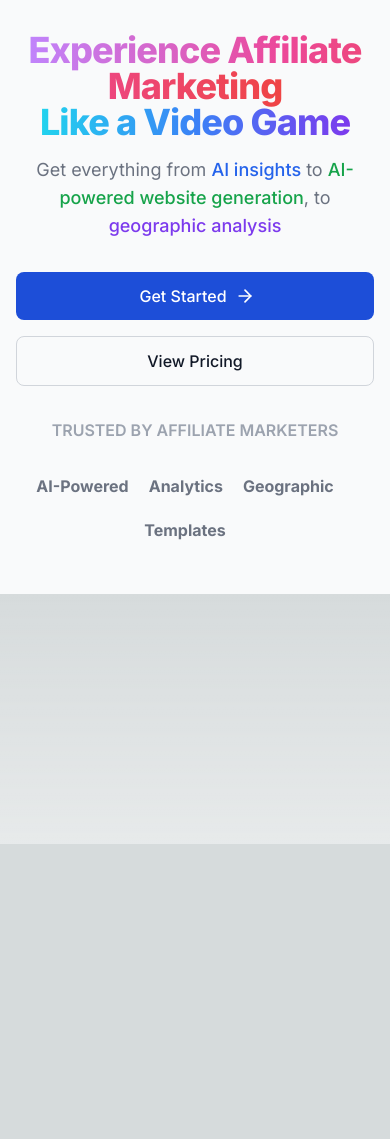
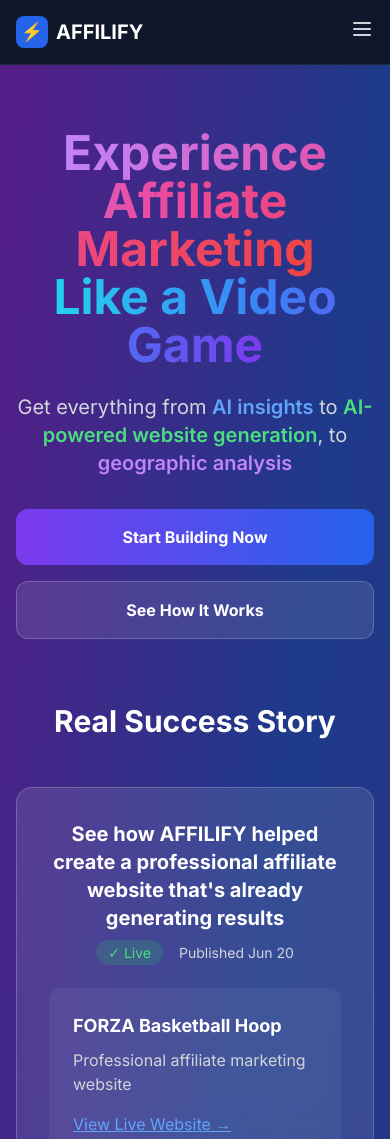
Before and after one commit to JVL-afk/M.A, a Next.js app: page / in a window 390 px wide. Shown: the top 1139 px of the page. Before the commit the page ends 844 px from the top, so only its background shows below. Built offline with nearby package versions, Linux system fonts and the light colour scheme.

Commit message:
Update page.tsx

```diff
--- a/src/app/page.tsx
+++ b/src/app/page.tsx
@@ -1,14 +1,66 @@
-'use client'
+import Link from 'next/link'
 
-import React from 'react'
-import Link from 'next/link'
-import { ArrowRight } from 'lucide-react'
+// RESTORED AFFILIFY HOMEPAGE - Original Design with New Navbar & Text
+// This restores the beautiful original homepage design while keeping the improved navbar and new text
 
-const HeroSection = () => {
+export default function HomePage() {
   return (
-    <section className="bg-gray-50 dark:bg-gray-900">
-      <div className="py-8 px-4 mx-auto max-w-screen-xl text-center lg:py-16 lg:px-12">
-        <h1 className="mb-4 text-4xl font-extrabold tracking-tight leading-none md:text-5xl lg:text-6xl">
+    <div className="min-h-screen bg-gradient-to-br from-purple-900 via-blue-900 to-indigo-900">
+      {/* Navbar - Updated with new design and About Me link */}
+      <nav className="bg-slate-900 border-b border-slate-800">
+        <div className="max-w-7xl mx-auto px-4 sm:px-6 lg:px-8">
+          <div className="flex justify-between items-center h-16">
+            {/* Logo */}
+            <div className="flex items-center">
+              <Link href="/" className="flex items-center space-x-2">
+                <div className="w-8 h-8 bg-blue-600 rounded-lg flex items-center justify-center">
+                  <span className="text-white font-bold text-lg">⚡</span>
+                </div>
+                <span className="text-white text-xl font-bold">AFFILIFY</span>
+              </Link>
+            </div>
+
+            {/* Desktop Navigation */}
+            <div className="hidden md:block">
+              <div className="ml-10 flex items-baseline space-x-4">
+                <Link href="/" className="text-white hover:text-gray-300 px-3 py-2 rounded-md text-sm font-medium">
+                  Home
+                </Link>
+                <Link href="/pricing" className="text-gray-300 hover:text-white px-3 py-2 rounded-md text-sm font-medium">
+                  Pricing
+                </Link>
+                <Link href="/docs" className="text-gray-300 hover:text-white px-3 py-2 rounded-md text-sm font-medium">
+                  Documentation
+                </Link>
+                <Link href="/about-me" className="text-gray-300 hover:text-white px-3 py-2 rounded-md text-sm font-medium">
+                  About Me
+                </Link>
+                <Link href="/login" className="text-gray-300 hover:text-white px-3 py-2 rounded-md text-sm font-medium">
+                  Login
+                </Link>
+                <Link href="/signup" className="bg-blue-600 hover:bg-blue-700 text-white px-4 py-2 rounded-md text-sm font-medium">
+                  Get Started
+                </Link>
+              </div>
+            </div>
+
+            {/* Mobile menu button */}
+            <div className="md:hidden">
+              <button className="text-gray-300 hover:text-white">
+                <svg className="h-6 w-6" fill="none" viewBox="0 0 24 24" stroke="currentColor">
+                  <path strokeLinecap="round" strokeLinejoin="round" strokeWidth={2} d="M4 6h16M4 12h16M4 18h16" />
+                </svg>
+              </button>
+            </div>
+          </div>
+        </div>
+      </nav>
+
+      {/* Hero Section - Original Design with New Text */}
+      <div className="container mx-auto px-4 py-16">
+        <div className="text-center mb-16">
+          {/* Main Headline - Gaming-inspired but not overwhelming */}
+          <h1 className="text-5xl md:text-6xl font-bold mb-6">
             <span className="bg-gradient-to-r from-purple-400 via-pink-500 to-red-500 bg-clip-text text-transparent">
               Experience Affiliate Marketing
             </span>
@@ -18,49 +70,110 @@ const HeroSection = () => {
             </span>
           </h1>
 
-        <p className="mb-8 text-lg font-normal text-gray-500 lg:text-xl sm:px-16 xl:px-48 dark:text-gray-400">
+          {/* Secondary Text - Professional with highlighted keywords */}
+          <p className="text-xl text-gray-300 max-w-3xl mx-auto mb-8">
             Get everything from{' '}
-          <span className="text-blue-600 font-medium">AI insights</span> to{' '}
-          <span className="text-green-600 font-medium">AI-powered website generation</span>, to{' '}
-          <span className="text-purple-600 font-medium">geographic analysis</span>
+            <span className="text-blue-400 font-semibold">AI insights</span> to{' '}
+            <span className="text-green-400 font-semibold">AI-powered website generation</span>, to{' '}
+            <span className="text-purple-400 font-semibold">geographic analysis</span>
           </p>
 
-        <div className="flex flex-col mb-8 lg:mb-16 space-y-4 sm:flex-row sm:justify-center sm:space-y-0 sm:space-x-4">
-          <Link
-            href="/register"
-            className="inline-flex justify-center items-center py-3 px-5 text-base font-medium text-center text-white rounded-lg bg-primary-700 hover:bg-primary-800 focus:ring-4 focus:ring-primary-300 dark:focus:ring-primary-900 bg-blue-600 hover:bg-blue-700"
-          >
-            Get Started
-            <ArrowRight className="ml-2 -mr-1 w-5 h-5" />
+          {/* CTA Buttons - Original Style */}
+          <div className="flex flex-col sm:flex-row gap-4 justify-center">
+            <Link href="/signup" className="bg-gradient-to-r from-purple-600 to-blue-600 hover:from-purple-700 hover:to-blue-700 text-white font-bold py-4 px-8 rounded-xl transition-all duration-200 transform hover:scale-105">
+              Start Building Now
             </Link>
-          <Link
-            href="/pricing"
-            className="inline-flex justify-center items-center py-3 px-5 text-base font-medium text-center text-gray-900 rounded-lg border border-gray-300 hover:bg-gray-100 focus:ring-4 focus:ring-gray-100 dark:text-white dark:border-gray-700 dark:hover:bg-gray-700 dark:focus:ring-gray-800"
-          >
-            View Pricing
+            <Link href="/pricing" className="bg-white/10 backdrop-blur-lg hover:bg-white/20 text-white font-bold py-4 px-8 rounded-xl border border-white/20 transition-all duration-200">
+              See How It Works
+            </Link>
+          </div>
+        </div>
+
+        {/* Real Success Story Section - Original Design */}
+        <div className="mb-20">
+          <h2 className="text-3xl font-bold text-white text-center mb-12">Real Success Story</h2>
+          <div className="max-w-4xl mx-auto">
+            <div className="bg-white/10 backdrop-blur-lg rounded-2xl p-8 border border-white/20">
+              <div className="text-center mb-6">
+                <h3 className="text-xl font-bold text-white mb-2">
+                  See how AFFILIFY helped create a professional affiliate website that's already generating results
+                </h3>
+                <div className="text-gray-300 mb-4">
+                  <span className="bg-green-500/20 text-green-400 px-3 py-1 rounded-full text-sm">✓ Live</span>
+                  <span className="ml-4 text-sm">Published Jun 20</span>
+                </div>
+              </div>
+
+              <div className="bg-white/5 rounded-xl p-6 mb-6">
+                <h4 className="text-lg font-bold text-white mb-2">FORZA Basketball Hoop</h4>
+                <p className="text-gray-300 mb-4">Professional affiliate marketing website</p>
+                <Link href="https://general-1750440900583-bdls9w.affilify.eu/" className="text-blue-400 hover:text-blue-300 underline">
+                  View Live Website →
                 </Link>
               </div>
 
-        <div className="px-4 mx-auto text-center md:max-w-screen-md lg:max-w-screen-lg lg:px-36">
-          <span className="font-semibold text-gray-400 uppercase">TRUSTED BY AFFILIATE MARKETERS</span>
-          <div className="flex flex-wrap justify-center items-center mt-8 text-gray-500 sm:justify-between">
-            <div className="mr-5 mb-5 lg:mb-0 hover:text-gray-800 dark:hover:text-gray-400">
-              <span className="font-bold">AI-Powered</span>
-            </div>
-            <div className="mr-5 mb-5 lg:mb-0 hover:text-gray-800 dark:hover:text-gray-400">
-              <span className="font-bold">Analytics</span>
-            </div>
-            <div className="mr-5 mb-5 lg:mb-0 hover:text-gray-800 dark:hover:text-gray-400">
-              <span className="font-bold">Geographic</span>
-            </div>
-            <div className="mr-5 mb-5 lg:mb-0 hover:text-gray-800 dark:hover:text-gray-400">
-              <span className="font-bold">Templates</span>
+              <p className="text-gray-300 text-center">
+                This professional affiliate website was created using AFFILIFY's AI-powered platform.
+                From product analysis to content generation, everything was automated to create a high-converting landing page.
+              </p>
             </div>
           </div>
         </div>
+
+        {/* Features Section - Original Design */}
+        <div className="mb-20">
+          <h2 className="text-3xl font-bold text-white text-center mb-12">Everything You Need to Succeed</h2>
+          <p className="text-xl text-gray-300 text-center mb-12 max-w-2xl mx-auto">
+            From AI-powered content generation to professional deployment, AFFILIFY provides all the tools you need
+          </p>
+
+          <div className="grid md:grid-cols-3 gap-8">
+            {/* AI-Powered Generation */}
+            <div className="bg-white/10 backdrop-blur-lg rounded-2xl p-8 border border-white/20 text-center">
+              <div className="w-16 h-16 bg-purple-600 rounded-full flex items-center justify-center mx-auto mb-6">
+                <span className="text-2xl">🤖</span>
               </div>
-    </section>
+              <h3 className="text-xl font-bold text-white mb-4">AI-Powered Generation</h3>
+              <p className="text-gray-300">
+                Advanced AI analyzes your product and creates compelling, conversion-optimized content automatically.
+              </p>
+            </div>
+
+            {/* Performance Analytics */}
+            <div className="bg-white/10 backdrop-blur-lg rounded-2xl p-8 border border-white/20 text-center">
+              <div className="w-16 h-16 bg-blue-600 rounded-full flex items-center justify-center mx-auto mb-6">
+                <span className="text-2xl">📊</span>
+              </div>
+              <h3 className="text-xl font-bold text-white mb-4">Performance Analytics</h3>
+              <p className="text-gray-300">
+                Track your website's performance with detailed analytics and optimization recommendations.
+              </p>
+            </div>
+
+            {/* One-Click Deployment */}
+            <div className="bg-white/10 backdrop-blur-lg rounded-2xl p-8 border border-white/20 text-center">
+              <div className="w-16 h-16 bg-green-600 rounded-full flex items-center justify-center mx-auto mb-6">
+                <span className="text-2xl">🚀</span>
+              </div>
+              <h3 className="text-xl font-bold text-white mb-4">One-Click Deployment</h3>
+              <p className="text-gray-300">
+                Deploy your affiliate website instantly with our integrated hosting and domain management.
+              </p>
+            </div>
+          </div>
+        </div>
+
+        {/* Final CTA Section - Original Design */}
+        <div className="text-center">
+          <h2 className="text-3xl font-bold text-white mb-6">Ready to Start Your Affiliate Journey?</h2>
+          <p className="text-xl text-gray-300 mb-8 max-w-2xl mx-auto">
+            Join Andrew and thousands of others who are building successful affiliate businesses with AFFILIFY.
+          </p>
+          <Link href="/signup" className="bg-gradient-to-r from-purple-600 to-blue-600 hover:from-purple-700 hover:to-blue-700 text-white font-bold py-4 px-8 rounded-xl transition-all duration-200 transform hover:scale-105">
+            Get Started Today
+          </Link>
+        </div>
+      </div>
+    </div>
   )
 }
-
-export default HeroSection
```
Lines whose indentation alone changed are shown as unchanged.
